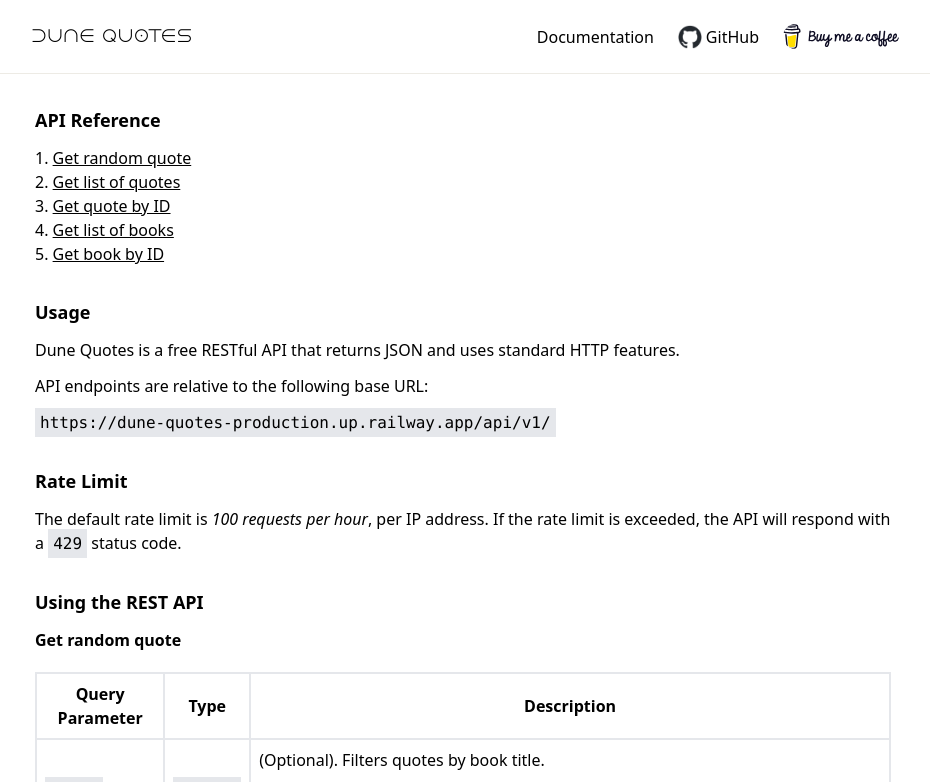
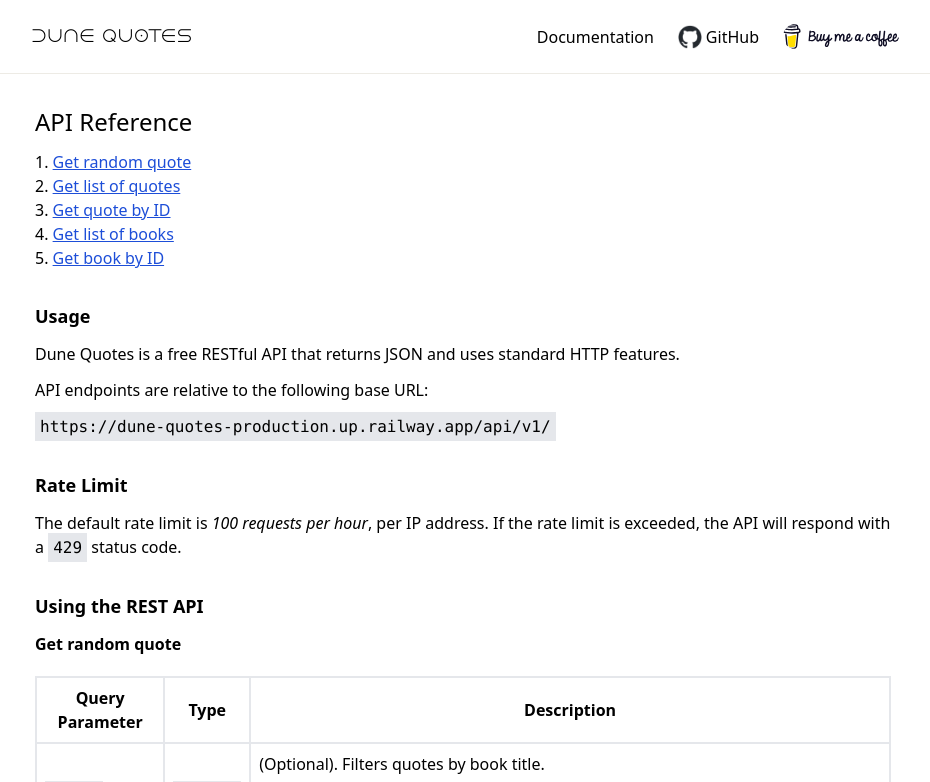
Before and after one commit to jessicsw/dune-quotes-docs, a React (Create React App) app: page /documentation in a window 1280 px wide. Shown: the top 782 px of the page, without its empty margins (177-1107 px from the left). Built offline with nearby package versions, Linux system fonts and the light colour scheme.

Commit message:
Updated url css

```diff
--- a/src/components/Documentation.tsx
+++ b/src/components/Documentation.tsx
@@ -20,12 +20,12 @@
   return (
     <div className="md:mx-auto max-w-4xl px-5">
       <div id="api-reference" className="my-8">
-        <h2 className="font-bold text-lg mb-3">API Reference</h2>
+        <h2 className="text-2xl mb-3">API Reference</h2>
         <ul className="list-decimal list-inside">
           {API_REFERENCE.map((endpoint) => (
             <li key={endpoint.route}>
               <HashLink
-                className="underline"
+                className="underline text-blue-700"
                 smooth
                 to={endpoint.hashLink.fragment}
               >
```
